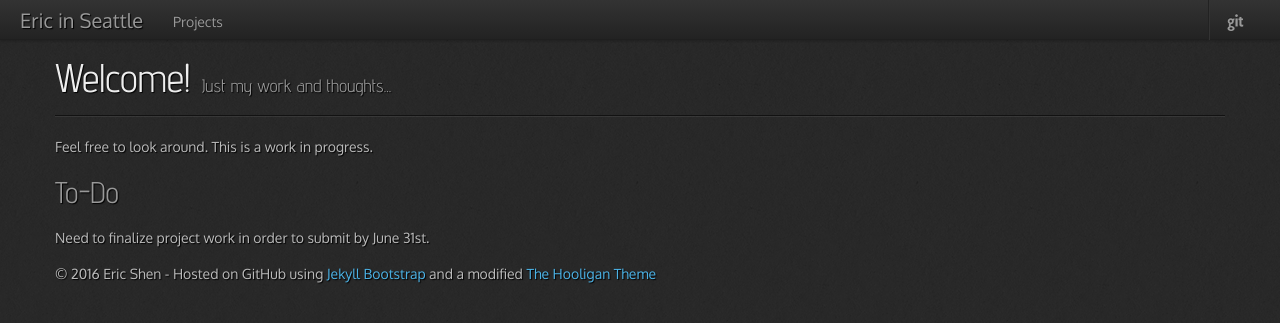
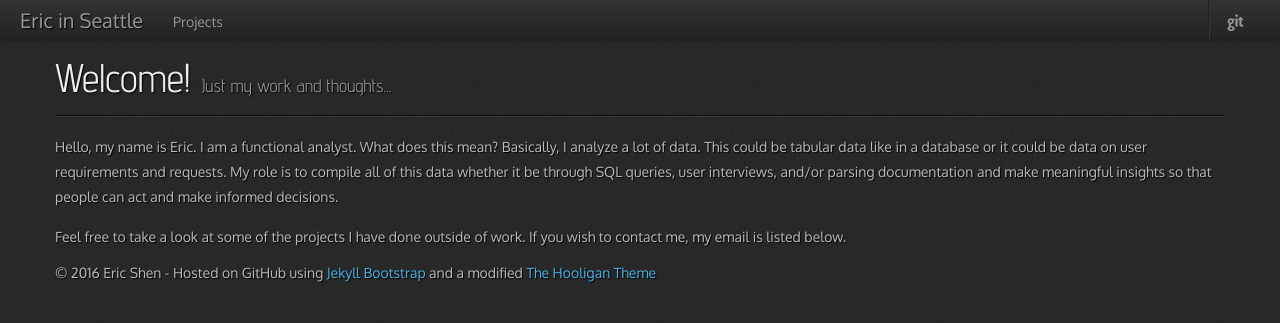
Before and after one commit to ericinseattle/ericinseattle.github.io, a Jekyll site: the page built from index.md, in a window 1280 px wide. Shown: the top 323 px of the page. Built offline with Jekyll 4.4.1, drawn with Linux system fonts in a browser that asks for light colours; nearby versions of some CDN libraries.

```diff
--- a/index.md
+++ b/index.md
@@ -5,8 +5,6 @@ tagline: Just my work and thoughts...
 ---
 {% include JB/setup %}
 
-Feel free to look around. This is a work in progress.
+Hello, my name is Eric. I am a functional analyst. What does this mean? Basically, I analyze a lot of data. This could be tabular data like in a database or it could be data on user requirements and requests. My role is to compile all of this data whether it be through SQL queries, user interviews, and/or parsing documentation and make meaningful insights so that people can act and make informed decisions.
 
-## To-Do
-
-Need to finalize project work in order to submit by June 31st.
+Feel free to take a look at some of the projects I have done outside of work. If you wish to contact me, my email is listed below.
```
Also changed, not shown: _posts/2016-06-20-seattle-traffic-accident-analysis.md (+3 -1 lines).
